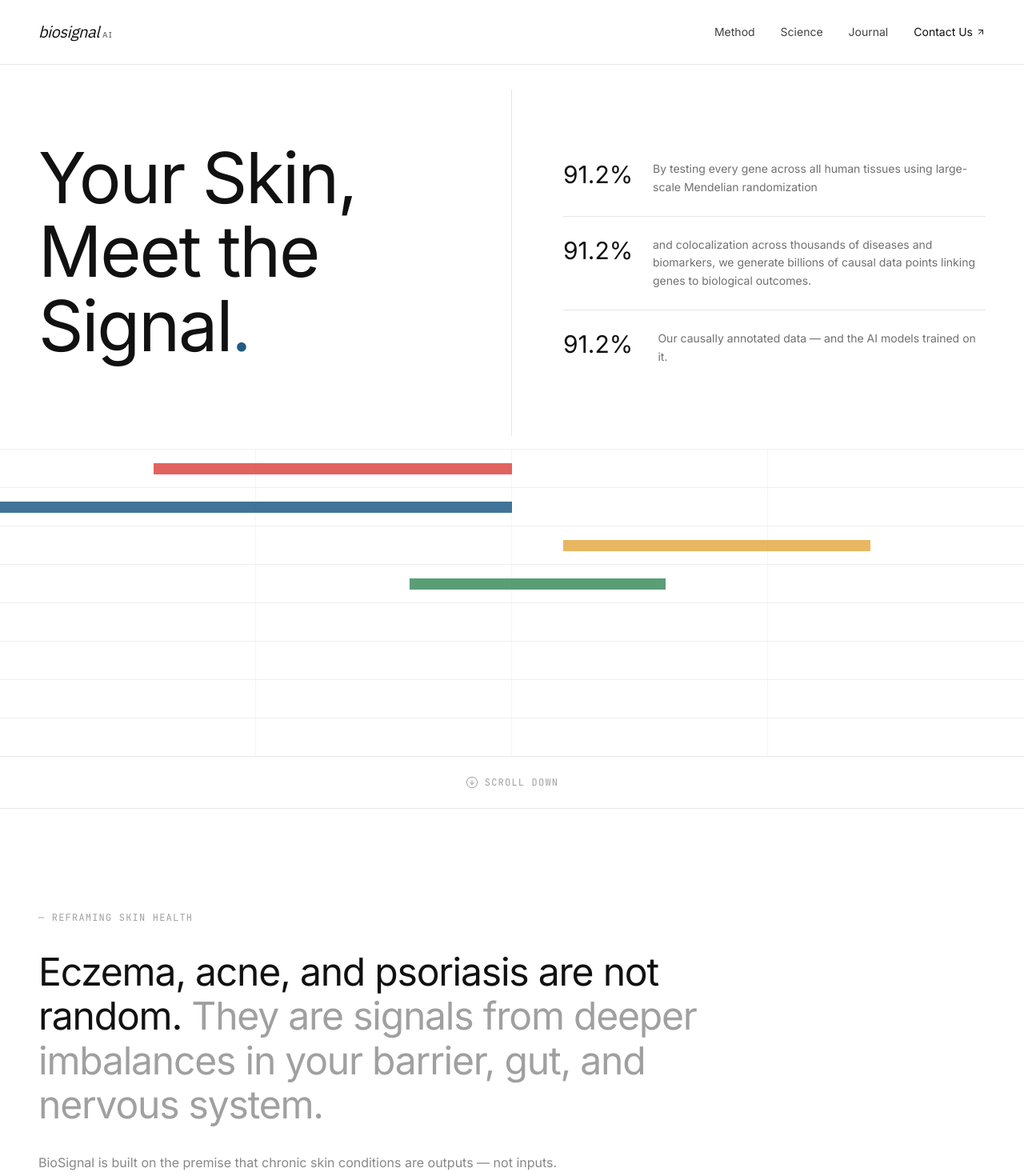
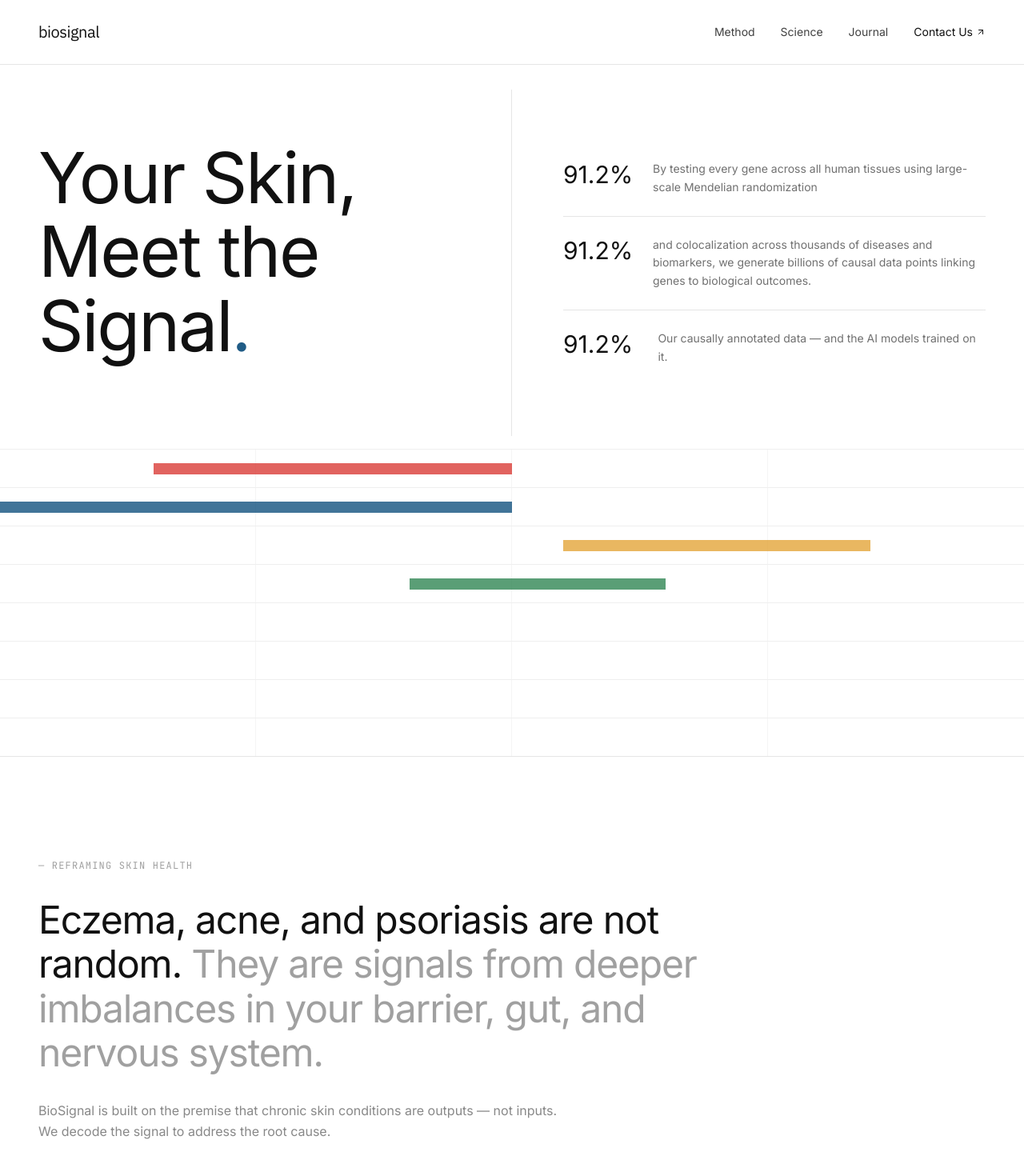
Before and after one commit to YA117/biosignal-landing, a Next.js app: page / in a window 1280 px wide. Shown: the top 1470 px of the page at 80% size. Built offline with nearby package versions, Linux system fonts and the light colour scheme.

Commit message:
colours chnages

```diff
--- a/components/Navbar.tsx
+++ b/components/Navbar.tsx
@@ -17,9 +17,8 @@ export function Navbar() {
   return (
     <nav className="fixed left-0 right-0 top-0 z-50 bg-background border-b border-border">
       <div className="mx-auto flex h-20 w-full items-center justify-between px-6 lg:px-12">
-        <Link href="/" className="flex items-baseline gap-0.5 group">
-          <span className="text-xl italic text-foreground tracking-tight" style={{ fontFamily: 'var(--font-ibm-plex)' }}>biosignal</span>
-          <span className="text-[10px] font-medium text-foreground/60 tracking-widest uppercase ml-0.5" style={{ fontFamily: 'var(--font-ibm-plex)' }}>AI</span>
+        <Link href="/" className="group">
+          <span className="text-xl font-normal text-foreground tracking-tight" style={{ fontFamily: 'var(--font-ibm-plex)' }}>biosignal</span>
         </Link>
 
         {/* Desktop Links */}
--- a/components/sections/Footer.tsx
+++ b/components/sections/Footer.tsx
@@ -17,9 +17,8 @@ export function Footer() {
         <div className="flex flex-col gap-10 md:flex-row md:items-start md:justify-between">
           {/* Brand */}
           <div className="max-w-xs">
-            <Link href="/" className="flex items-baseline gap-0.5">
-              <span className="text-xl italic text-foreground tracking-tight" style={{ fontFamily: 'var(--font-ibm-plex)' }}>biosignal</span>
-              <span className="text-[10px] font-medium text-foreground/60 tracking-widest uppercase ml-0.5" style={{ fontFamily: 'var(--font-ibm-plex)' }}>AI</span>
+            <Link href="/">
+              <span className="text-xl font-normal text-foreground tracking-tight" style={{ fontFamily: 'var(--font-ibm-plex)' }}>biosignal</span>
             </Link>
             <p className="mt-4 text-sm leading-relaxed text-foreground/40">
               Signal-based health, starting with skin.
--- a/components/sections/Hero.tsx
+++ b/components/sections/Hero.tsx
@@ -99,22 +99,7 @@ export function Hero() {
         ))}
       </div>
 
-      {/* Scroll Down Indicator */}
-      <motion.div
-        initial={{ opacity: 0 }}
-        animate={{ opacity: 1 }}
-        transition={{ delay: 1.5, duration: 1 }}
-        className="flex items-center justify-center gap-2 py-6 border-t border-border cursor-pointer text-foreground/40 hover:text-foreground transition-colors"
-        onClick={() => {
-          window.scrollTo({ top: window.innerHeight, behavior: "smooth" });
-        }}
-      >
-        <svg width="16" height="16" viewBox="0 0 24 24" fill="none" stroke="currentColor" strokeWidth="1.5">
-          <circle cx="12" cy="12" r="10" />
-          <path d="M12 8v8M8 12l4 4 4-4" />
-        </svg>
-        <span className="font-mono text-xs tracking-widest uppercase">Scroll Down</span>
-      </motion.div>
+
     </section>
   );
 }
```
